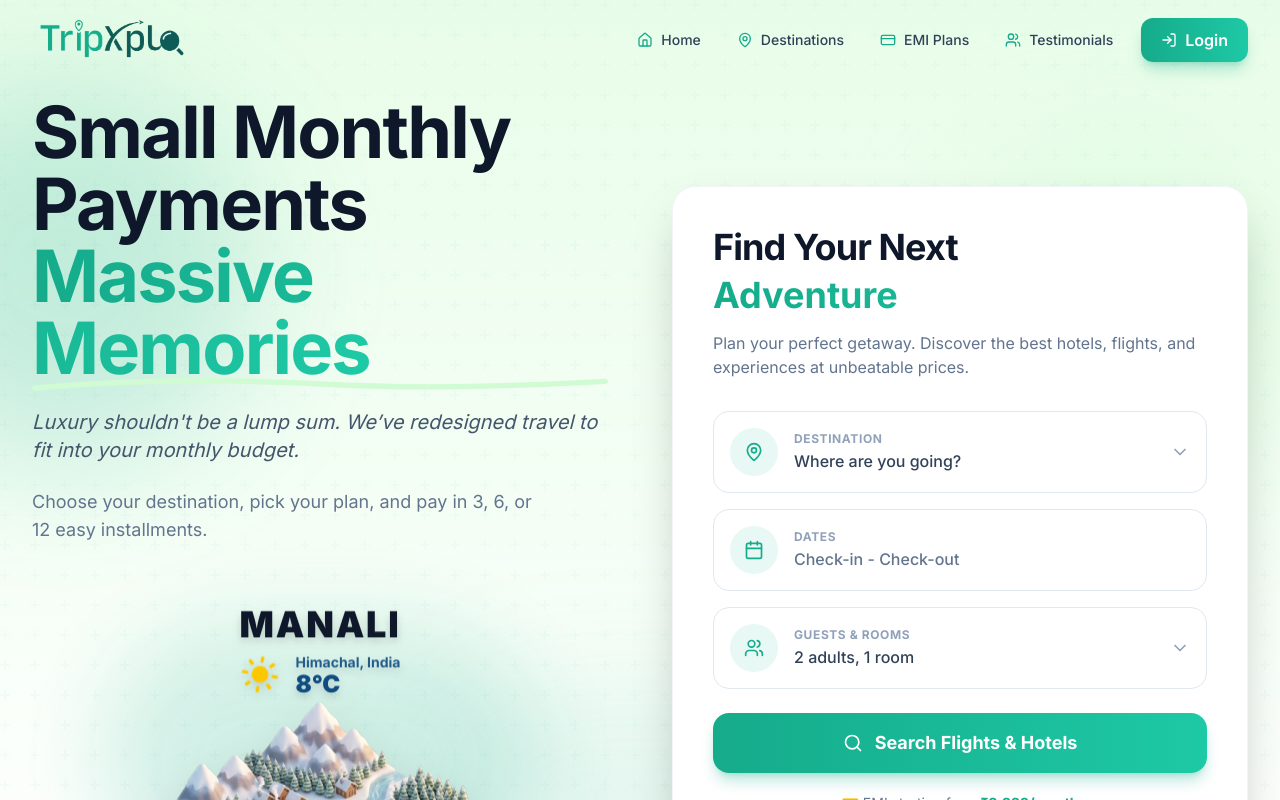
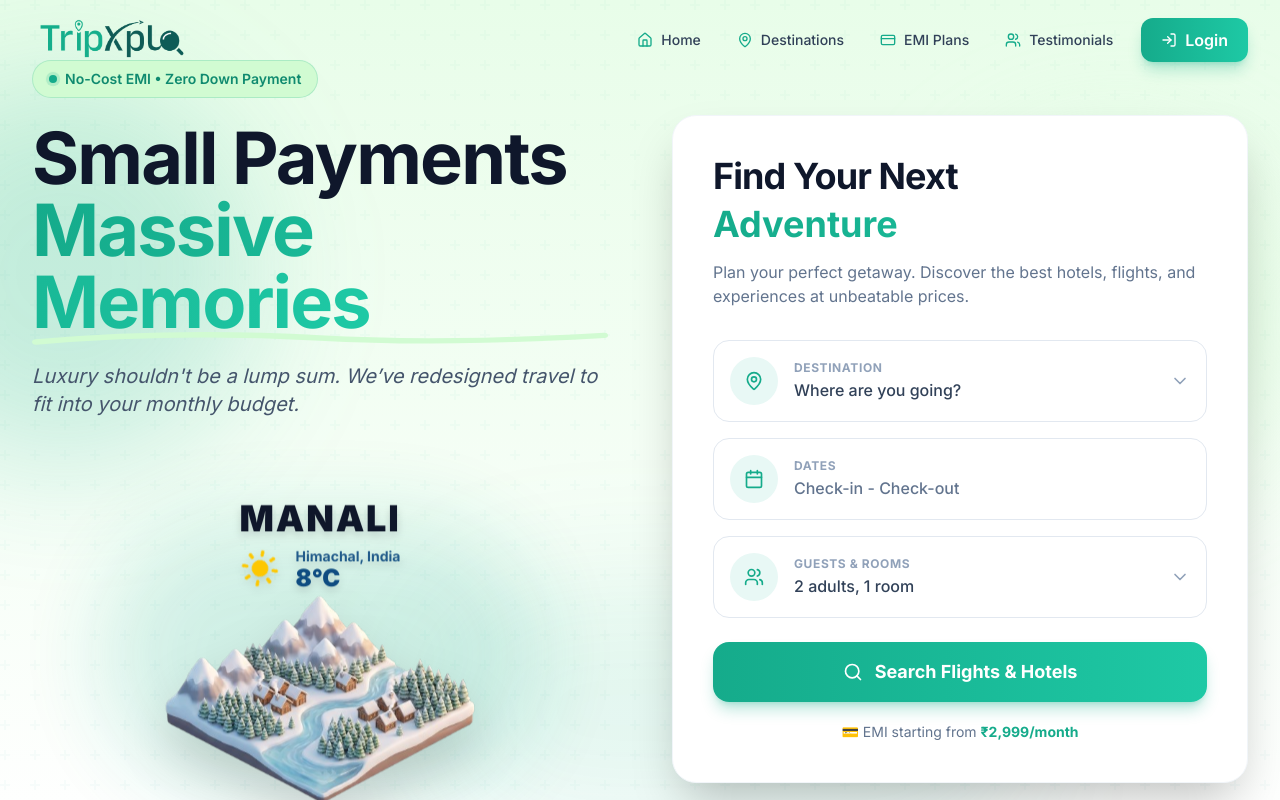
Before and after one commit to arunpandian9159/family.tripxplo.com, a Next.js app in the folder family-emi/: page / in a window 1280 px wide. Shown: the top 800 px of the page. Built offline with nearby package versions, Linux system fonts and the light colour scheme.

Commit message:
feat: Add Hero section component with search form and destination carousel.

```diff
--- a/family-emi/src/app/section/Hero.tsx
+++ b/family-emi/src/app/section/Hero.tsx
@@ -6,7 +6,7 @@ import DestinationCarousel from '../components/DestinationCarousel';
 
 const Hero = () => {
   return (
-    <section className="relative min-h-screen flex items-center overflow-hidden gradient-hero pt-20 lg:pt-24">
+    <section className="relative min-h-screen flex items-center overflow-hidden gradient-hero pt-15">
       {/* Background Decorations */}
       <div className="absolute inset-0 overflow-hidden pointer-events-none">
         {/* Gradient Orbs */}
@@ -29,9 +29,17 @@ const Hero = () => {
           <div className="flex-1 w-full max-w-2xl order-2 lg:order-1">
             {/* Text Content */}
             <div className="text-center lg:text-left mb-8 lg:mb-10">
+            {/* Badge */}
+              <div className="inline-flex items-center gap-2 px-4 py-2 bg-[#d1fbd2] border border-[#15ab8b]/20 rounded-full text-[#0f8a6f] text-sm font-semibold mb-6 animate-fade-in">
+                <span className="relative flex h-2 w-2">
+                  <span className="animate-ping absolute inline-flex h-full w-full rounded-full bg-[#15ab8b] opacity-75"></span>
+                  <span className="relative inline-flex rounded-full h-2 w-2 bg-[#15ab8b]"></span>
+                </span>
+                No-Cost EMI • Zero Down Payment
+              </div>
               {/* Main Heading */}
               <h1 className="text-4xl sm:text-5xl lg:text-6xl xl:text-7xl font-bold text-slate-900 tracking-tight mb-6 animate-slide-up">
-                Small Monthly Payments
+                Small Payments
                 <br />
                 <span className="relative inline-block">
                   <span className="bg-linear-to-r from-[#15ab8b] to-[#1ec9a5] bg-clip-text text-transparent">
@@ -60,11 +68,19 @@ const Hero = () => {
                   budget.
                 </p>
               </div>
-
-              {/* Subtext */}
-              <p className="text-base lg:text-lg text-slate-500 max-w-lg mx-auto lg:mx-0 mb-8 animate-slide-up delay-200">
-                Choose your destination, pick your plan, and pay in 3, 6, or 12 easy installments.
-              </p>
+            </div>
+            {/* Quick Stats */}
+            <div className="hidden lg:flex items-center gap-8 animate-slide-up stagger-2">
+              {[
+                { icon: MapPin, label: "200+ Destinations" },
+                { icon: Calendar, label: "Flexible EMI" },
+                { icon: Users, label: "No Cost EMI" },
+              ].map((item, index) => (
+                <div key={index} className="flex items-center gap-2 text-slate-600">
+                  <item.icon className="w-5 h-5 text-[#15ab8b]" />
+                  <span className="text-sm font-medium">{item.label}</span>
+                </div>
+              ))}
             </div>
 
             {/* 3D Destination Carousel */}
```
